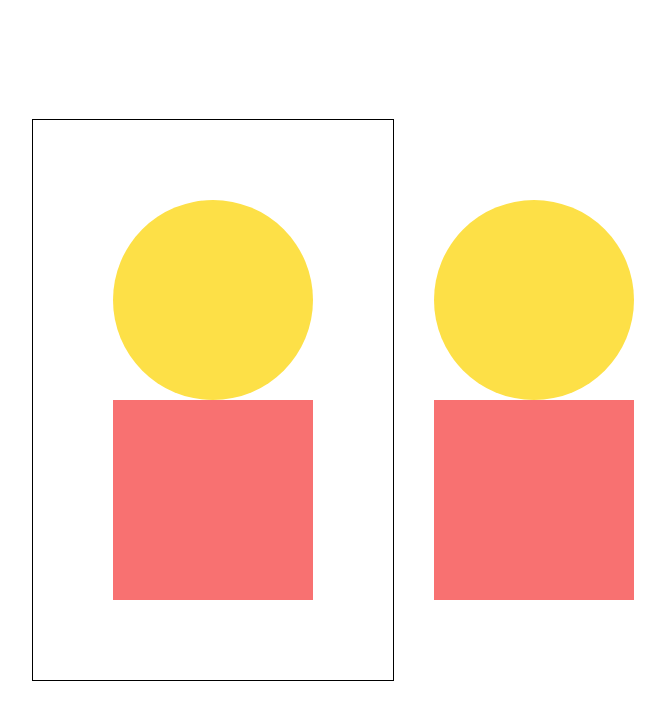
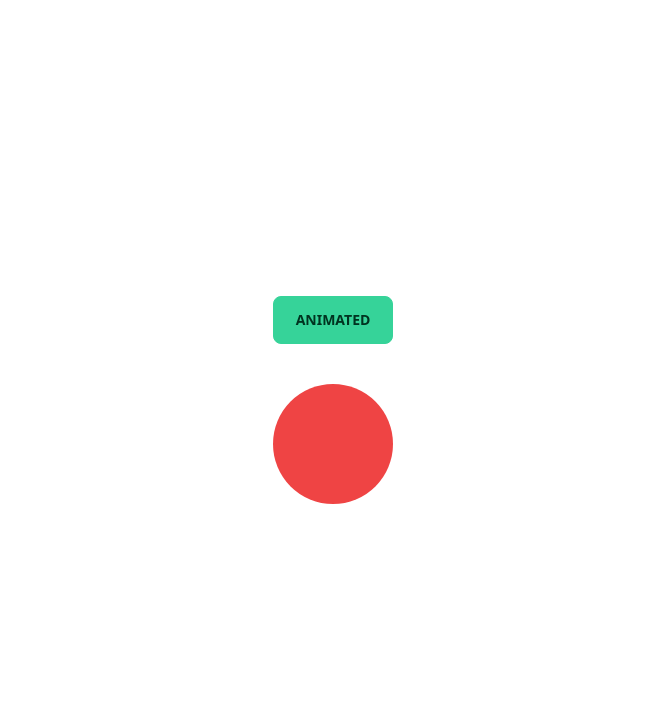
Before and after one commit to AshikurZaman01/GSAP, a React (Vite) app: page / in a window 1280 px wide. Shown: the top 720 px of the page, without its empty margins (307-972 px from the left). Built offline with nearby package versions, Linux system fonts and the light colour scheme.

Commit message:
add amination button

```diff
--- a/src/Components/Pages/Home/Home.jsx
+++ b/src/Components/Pages/Home/Home.jsx
@@ -2,36 +2,45 @@ import gsap from "gsap";
 import ScrollTrigger from "gsap/ScrollTrigger";
 import { useGSAP } from "@gsap/react";
 import { useRef } from "react";
+import { useState } from "react";
 const Home = () => {
 
 
+    const [circleValue, setCircleValue] = useState(0)
+
+    const randomValue = () => {
+        setCircleValue(Math.floor(Math.random(circleValue) * 200))
+
+    }
+
+    const btn = () => {
+        randomValue()
+        console.log(circleValue)
+    }
+
     useGSAP(() => {
-        gsap.from('.box', {
-            y: 30,
-            opacity: 0,
+        gsap.to(".circle", {
+            x: circleValue,
+            y: circleValue,
             duration: 1,
-            rotate: 720,
 
         })
-    }, { scope: ".contan1" })
-
-
-
-
+    }, [circleValue])
 
 
     return (
-        <div className="container mx-auto flex gap-10 justify-center items-center h-screen">
 
-            <div className="contan1 border border-black p-20">
-                <div className="circle w-[200px] h-[200px] bg-yellow-300 rounded-full"></div>
-                <div className="box w-[200px] h-[200px] bg-red-400"></div>
+        <div className="flex justify-center items-center h-screen">
+
+
+            <div className="flex flex-col gap-10">
+
+                <button onClick={btn} className="btn btn-md btn-success">Animated</button>
+
+                <div className="circle w-[120px] h-[120px] bg-red-500 rounded-full "></div>
+
             </div>
 
-            <div className="contan2">
-                <div className="circle w-[200px] h-[200px] bg-yellow-300 rounded-full"></div>
-                <div className="box w-[200px] h-[200px] bg-red-400"></div>
-            </div>
 
         </div>
     );
```
